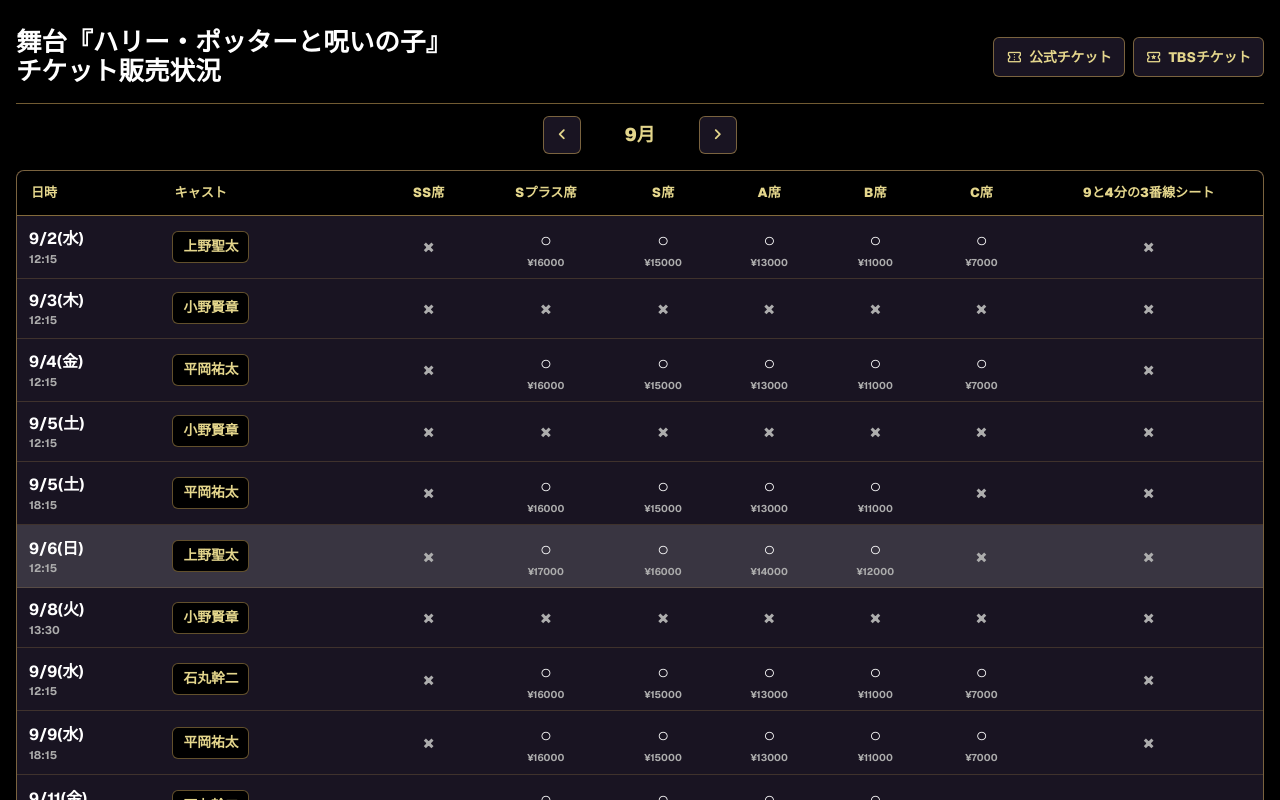
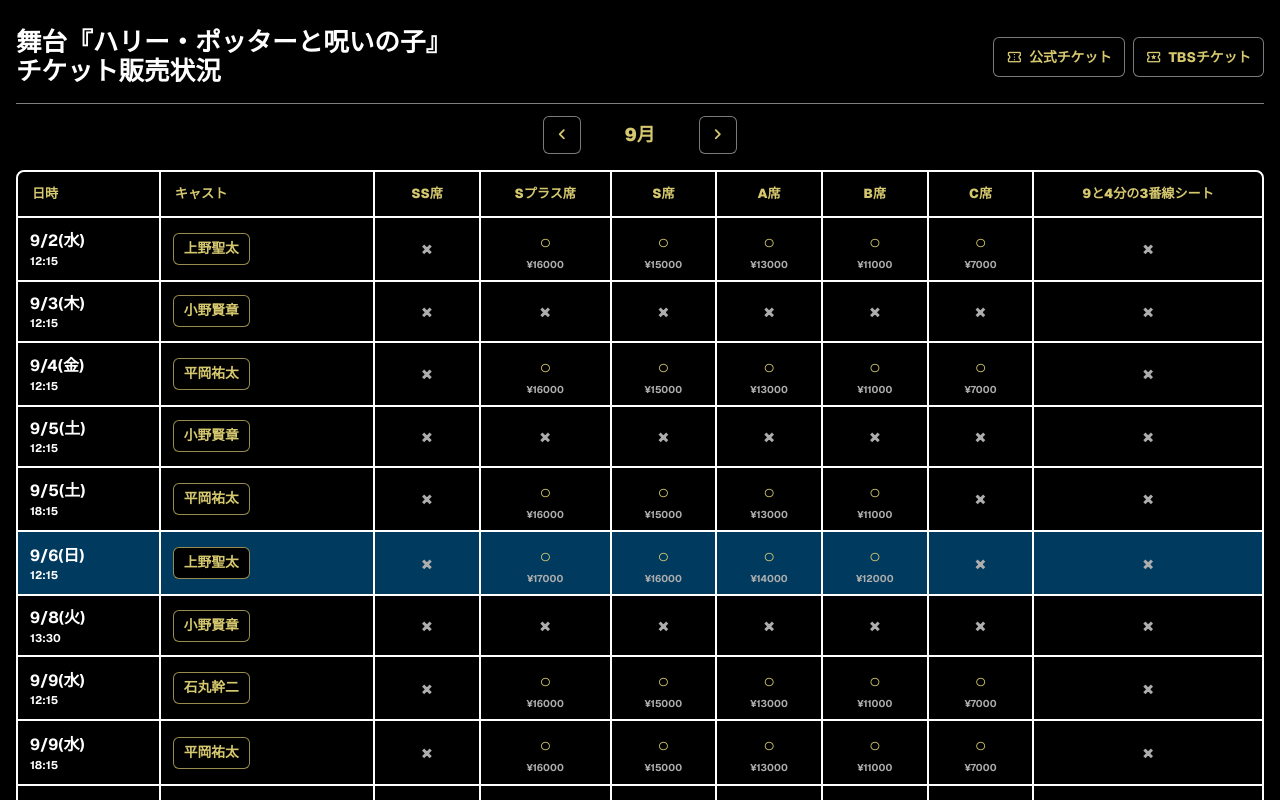
Before and after one commit to tetsuhiroyoneda/hp-stage-guide, a Next.js app: page / in a window 1280 px wide. Shown: the top 800 px of the page. Built offline with nearby package versions, Linux system fonts and the light colour scheme.

Commit message:
公式スクショに合わせて表の配色を調整

```diff
--- a/src/app/globals.css
+++ b/src/app/globals.css
@@ -11,12 +11,12 @@
 :root {
   --background: #000;
   --foreground: #fff;
-  --line: #b69452;
-  --paper: #191422;
-  --gold: #e4d68c;
+  --line: #fff;
+  --paper: #000;
+  --gold: #d6c86f;
   --muted: color-mix(in srgb, var(--foreground) 68%, var(--background));
-  --saturday-bg: color-mix(in srgb, var(--paper) 86%, var(--foreground));
-  --sunday-bg: color-mix(in srgb, var(--paper) 78%, var(--line));
+  --saturday-bg: #003b5f;
+  --sunday-bg: #4b0000;
 }
 
 @theme inline {
@@ -79,7 +79,7 @@
   align-items: center;
   justify-content: space-between;
   gap: 24px;
-  border-bottom: 1px solid color-mix(in srgb, var(--line) 62%, transparent);
+  border-bottom: 1px solid color-mix(in srgb, var(--line) 50%, transparent);
   padding: 0 0 16px;
 }
 
@@ -107,7 +107,7 @@
   min-height: 40px;
   align-items: center;
   gap: 7px;
-  border: 1px solid color-mix(in srgb, var(--line) 62%, transparent);
+  border: 1px solid color-mix(in srgb, var(--line) 48%, transparent);
   border-radius: 6px;
   padding: 8px 12px;
   background: var(--paper);
@@ -131,7 +131,7 @@
   cursor: pointer;
   align-items: center;
   justify-content: center;
-  border: 1px solid color-mix(in srgb, var(--line) 62%, transparent);
+  border: 1px solid color-mix(in srgb, var(--line) 48%, transparent);
   border-radius: 6px;
   background: var(--paper);
   color: var(--gold);
@@ -152,7 +152,7 @@
 }
 
 .tableSection {
-  border: 1px solid color-mix(in srgb, var(--line) 62%, transparent);
+  border: 2px solid var(--line);
   border-radius: 8px;
   background: var(--paper);
 }
@@ -174,7 +174,8 @@
   position: sticky;
   top: 0;
   z-index: 5;
-  border-bottom: 1px solid color-mix(in srgb, var(--line) 72%, transparent);
+  border-right: 2px solid var(--line);
+  border-bottom: 2px solid var(--line);
   background: var(--background);
   color: var(--gold);
   padding: 12px 14px;
@@ -187,6 +188,11 @@
 .scheduleTable th:first-child {
   left: 0;
   z-index: 7;
+}
+
+.scheduleTable th:last-child,
+.scheduleTable td:last-child {
+  border-right: 0;
 }
 
 .scheduleTable th:nth-child(n + 3) {
@@ -207,7 +213,8 @@
 }
 
 .scheduleTable td {
-  border-bottom: 1px solid color-mix(in srgb, var(--line) 24%, transparent);
+  border-right: 2px solid var(--line);
+  border-bottom: 2px solid var(--line);
   padding: 10px 12px;
   color: var(--foreground);
   line-height: 1.45;
@@ -261,7 +268,7 @@
 
 .dateTimeCell small {
   margin-top: 2px;
-  color: var(--muted);
+  color: var(--foreground);
   font-size: 0.7rem;
   font-weight: 700;
   line-height: 1.2;
@@ -276,7 +283,7 @@
   min-height: 32px;
   cursor: pointer;
   align-items: center;
-  border: 1px solid color-mix(in srgb, var(--line) 54%, transparent);
+  border: 1px solid color-mix(in srgb, var(--gold) 70%, transparent);
   border-radius: 6px;
   padding: 0 10px;
   background: var(--background);
@@ -300,7 +307,7 @@
   max-height: 420px;
   overflow: auto;
   margin-top: 8px;
-  border: 1px solid color-mix(in srgb, var(--line) 72%, transparent);
+  border: 1px solid var(--line);
   border-radius: 8px;
   padding: 12px;
   background: var(--background);
@@ -344,7 +351,7 @@
 }
 
 .seatMark.ok {
-  color: var(--foreground);
+  color: var(--gold);
 }
 
 .seatMark.ng {
```
